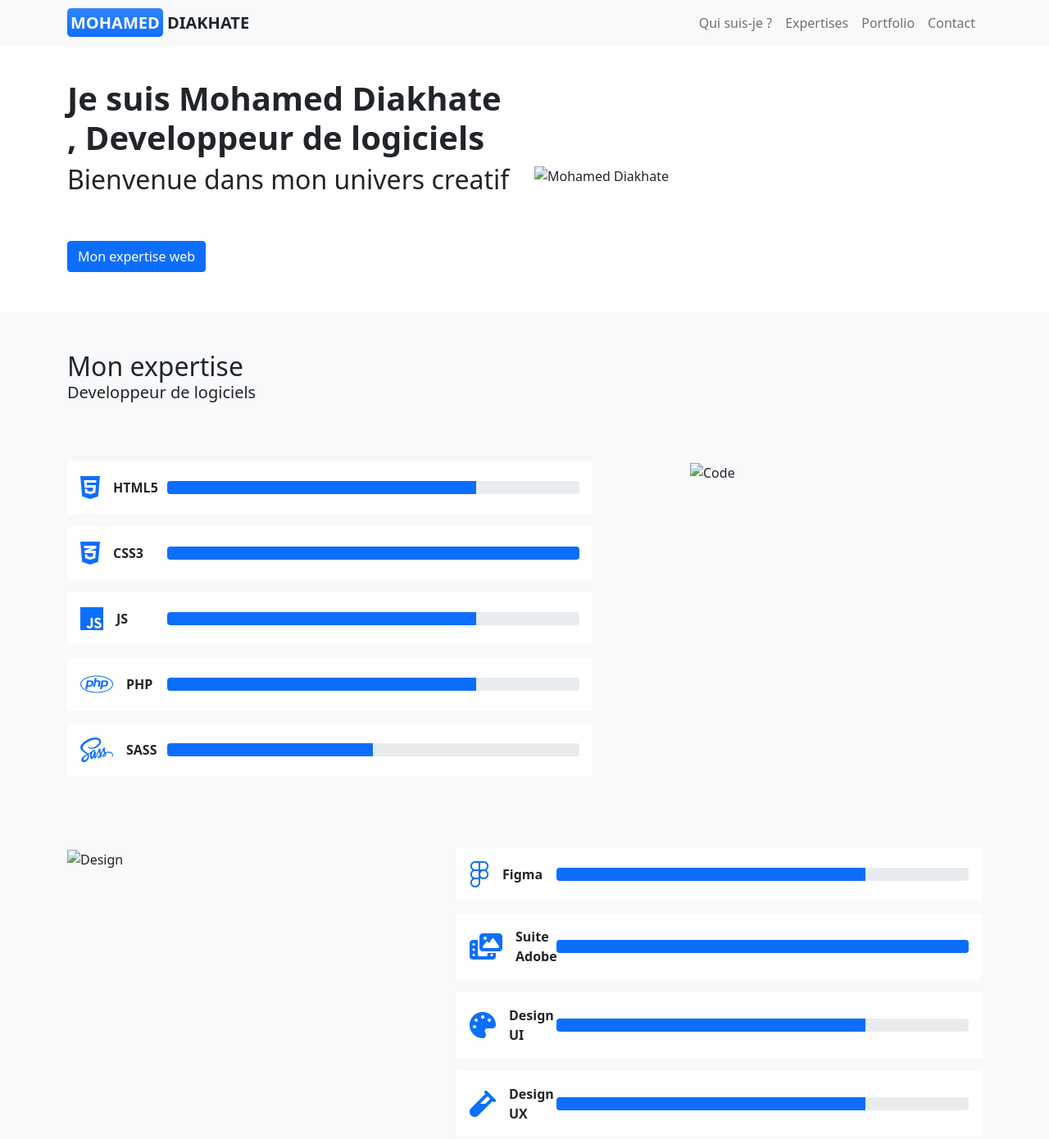
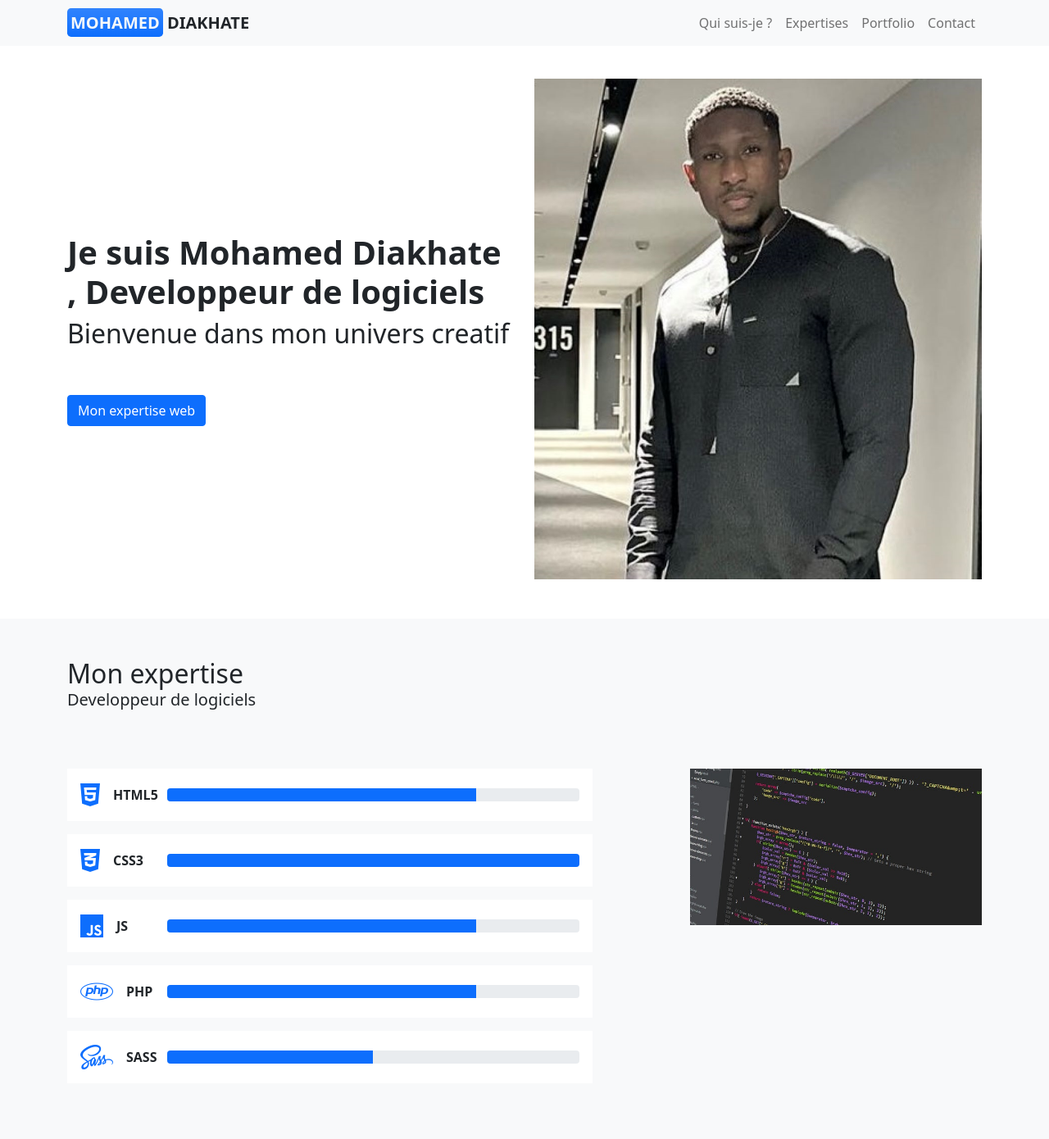
Before and after one commit to momo-dkt/Portfolio, a plain HTML site: page index.html in a window 1280 px wide. Shown: the top 1390 px of the page at 82% size. Drawn offline with nearby package versions, Linux system fonts and the light colour scheme.

Commit message:
Reajustement path image

```diff
--- a/index.html
+++ b/index.html
@@ -63,7 +63,7 @@
                         <a href="#Expertise" class="btn btn-primary mt-5">Mon expertise web</a>
                     </div>
                     <div class="col-12 col-md-6">
-                        <img src="votreDossier\img\DKT.jpg" alt="Mohamed Diakhate" class="w-100" />
+                        <img src="img/DKT.jpg"Mohamed Diakhate" class="w-100" />
                     </div>
                 </div>
             </div>
@@ -163,13 +163,13 @@
 
                     </div>
                     <div class="  col-12 offset-md-1 col-md-4">
-                        <img src="votreDossier\img\code.jpg" alt="Code" width="100%" />
+                        <img src="img/code.jpg" alt="Code" width="100%" />
                     </div>
                 </div>
 
                 <div class="row gy-4 mt-5">
                     <div class="col-12 col-md-4">
-                        <img src="votreDossier\img\design.jpg" alt="Design" width="100%" />
+                        <img src="img/design.jpg" alt="Design" width="100%" />
                     </div>
                     <div class="col-12 order-first offset-md-1 col-md-7 order-md-last">
                         <!-- Progress bar -->
@@ -382,7 +382,7 @@
                 <h3 class="fs-5 fw-light">Allons discuter autour dun cafe</h3>
                 <div class="row mt-5">
                     <div class="col-5">
-                        <img src="votreDossier\img\grab-a-coffee.jpg" alt="Cafe" width="100%" />
+                        <img src="img/grab-a-coffee.jpg" alt="Cafe" width="100%" />
                     </div>
                     <div class="offset-1 col-6">
                         <!-- Formulaire -->
```
